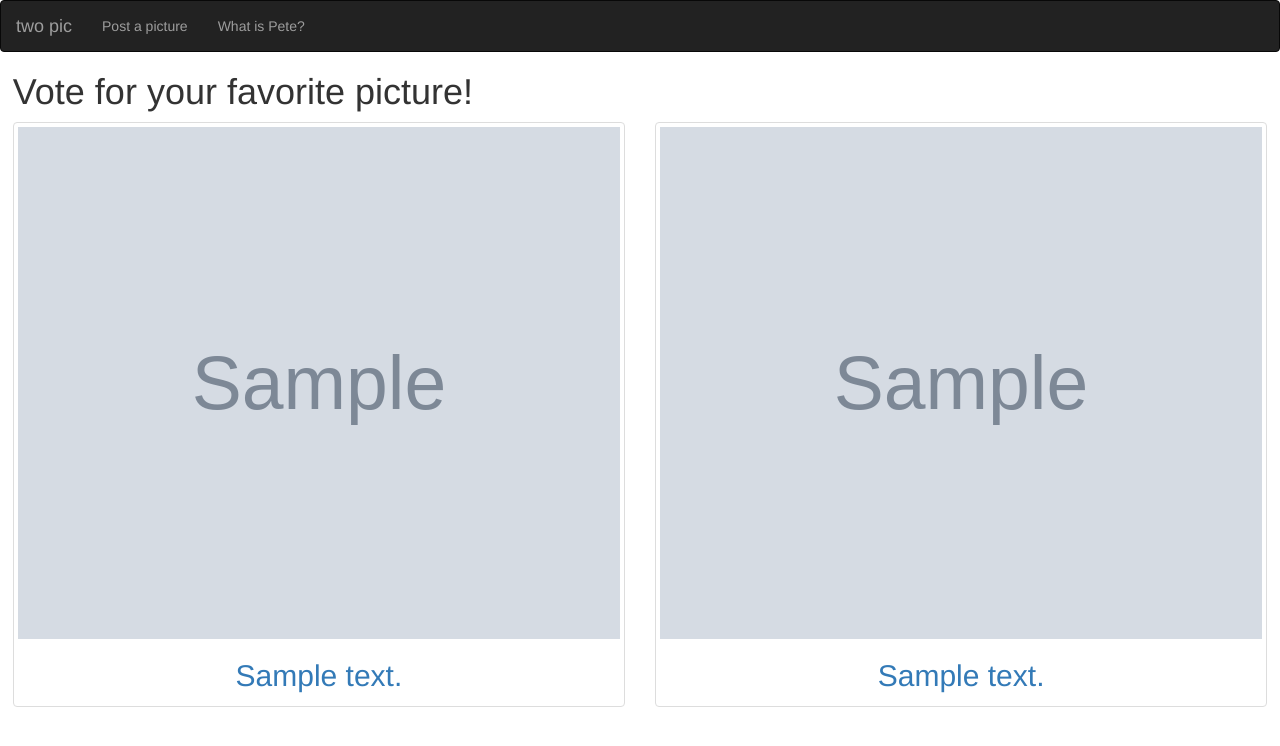
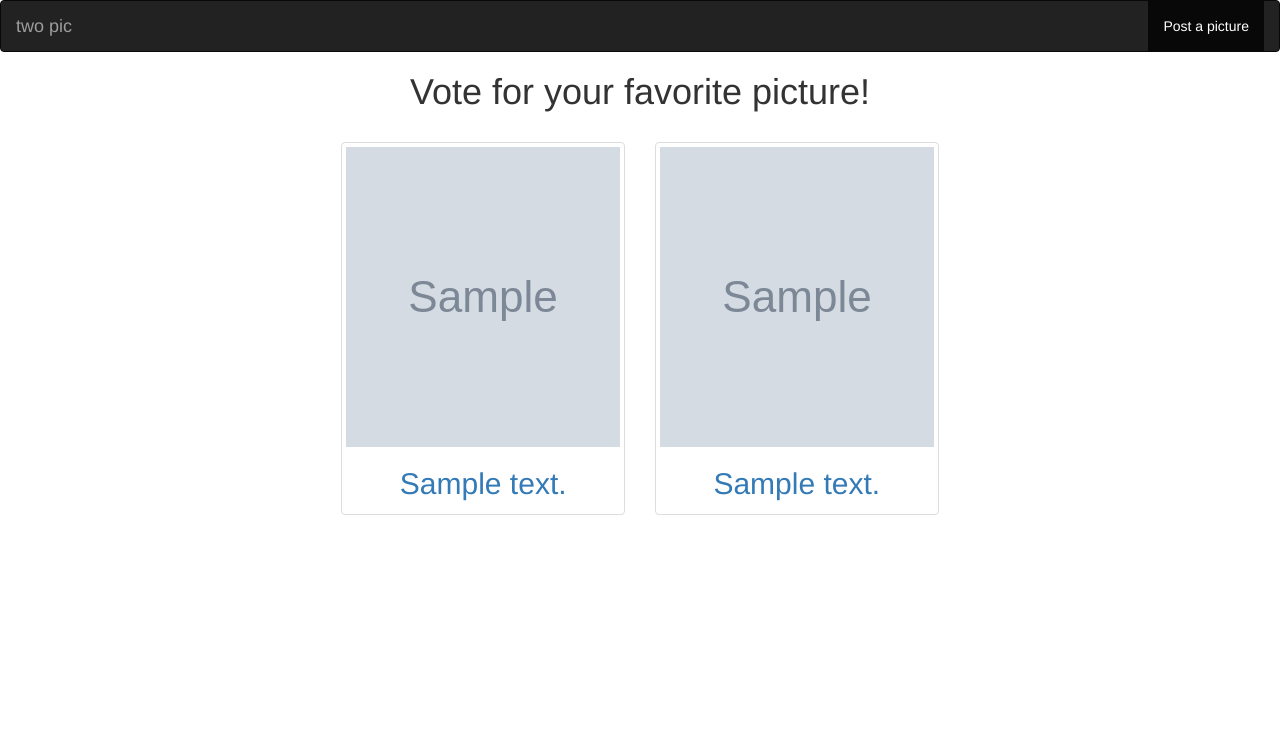
Before and after one commit to 1Bowman/two_pic, a Flask app: template app/templates/index.html in a window 1280 px wide. Shown: the top 746 px of the page. Run offline with Flask 2, Linux system fonts and the light colour scheme; the template is opened without the code that fills it: most values are stand-ins (such as "Sample title", 1, 10 or a date in 2020); grey boxes marked "Sample" are stand-in pictures; some libraries are stand-ins or nearby versions.

Commit message:
Updated requirements and parts of the front end

```diff
--- a/app/templates/base.html
+++ b/app/templates/base.html
@@ -16,9 +16,8 @@
                     <a class="navbar-brand" href="/">two pic</a>
                 </div>
                 <div class="collapse navbar-collapse" id="bs-example-navbar-collapse-2">
-                    <ul class="nav navbar-nav">
-                        <li><a href="/upload">Post a picture</a></li>
-                        <li><a href="/pete">What is Pete?</a></li>
+                    <ul class="nav navbar-nav navbar-right active">
+                        <li class="active"><a href="/upload">Post a picture</a></li>
                     </ul>
                 </div>
             </div>
--- a/app/templates/index.html
+++ b/app/templates/index.html
@@ -1,19 +1,26 @@
 {% extends 'base.html' %}
 
 {% block body %}
-    <h1>Vote for your favorite picture!</h1>
+    <div>
+        <h1 style="text-align: center;">Vote for your favorite picture!</h1>
+    </div>
+    <br>
+    <div class="container-fluid">
         <div class="row">
-        <div class="col-md-6">
+            <div class="col-lg-3"></div>
+            <div class="col-xs-6 col-lg-3">
                 <a href="{{ url_for('main.index') }}" class="thumbnail">
-                <img src="{{ pic1_filename }}" alt="{{ pic1.description }}" style="height: 512px; width:100%;">
+                    <img src="{{ pic1_filename }}" alt="{{ pic1.description }}" style="height:300px;">
                     <h2 style="text-align: center">{{ pic1.description }}</h2>
                 </a>
             </div>
-        <div class="col-md-6">
+            <div class="col-xs-6 col-lg-3">
                 <a href="{{ url_for('main.index') }}" class="thumbnail">
-                <img src="{{ pic2_filename }}" alt="{{ pic2.description }}" style="height: 512px; width=100%;">
+                    <img src="{{ pic2_filename }}" alt="{{ pic2.description }}" style="height:300px;">
                     <h2 style="text-align: center">{{ pic2.description }}</h2>
                 </a>
             </div>
+            <div class="col-lg-3"></div>
+        </div>
     </div>
 {% endblock %}
--- a/requirements.txt
+++ b/requirements.txt
@@ -1,12 +1,18 @@
+alembic==0.8.6
 click==6.6
+Django==1.9.1
 dominate==2.2.0
 Flask==0.11.1
 Flask-Bootstrap==3.3.6.0
+Flask-Migrate==1.8.0
+Flask-Script==2.0.5
 Flask-SQLAlchemy==2.1
 Flask-WTF==0.12
 itsdangerous==0.24
 Jinja2==2.8
+Mako==1.0.4
 MarkupSafe==0.23
+python-editor==1.0.1
 SQLAlchemy==1.0.13
 visitor==0.1.3
 Werkzeug==0.11.10
```
Also changed, not shown: data-dev.sqlite. Lines whose indentation alone changed are shown as unchanged.
